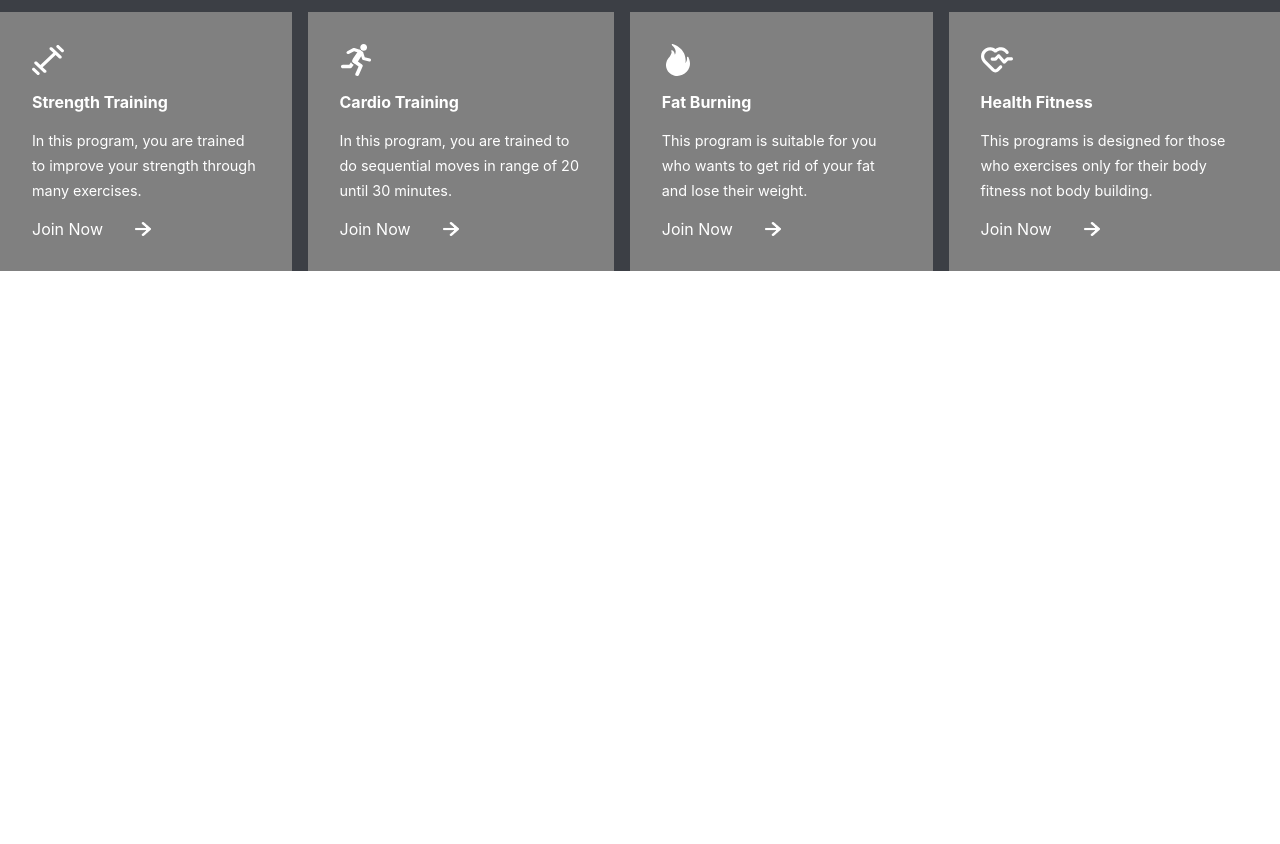
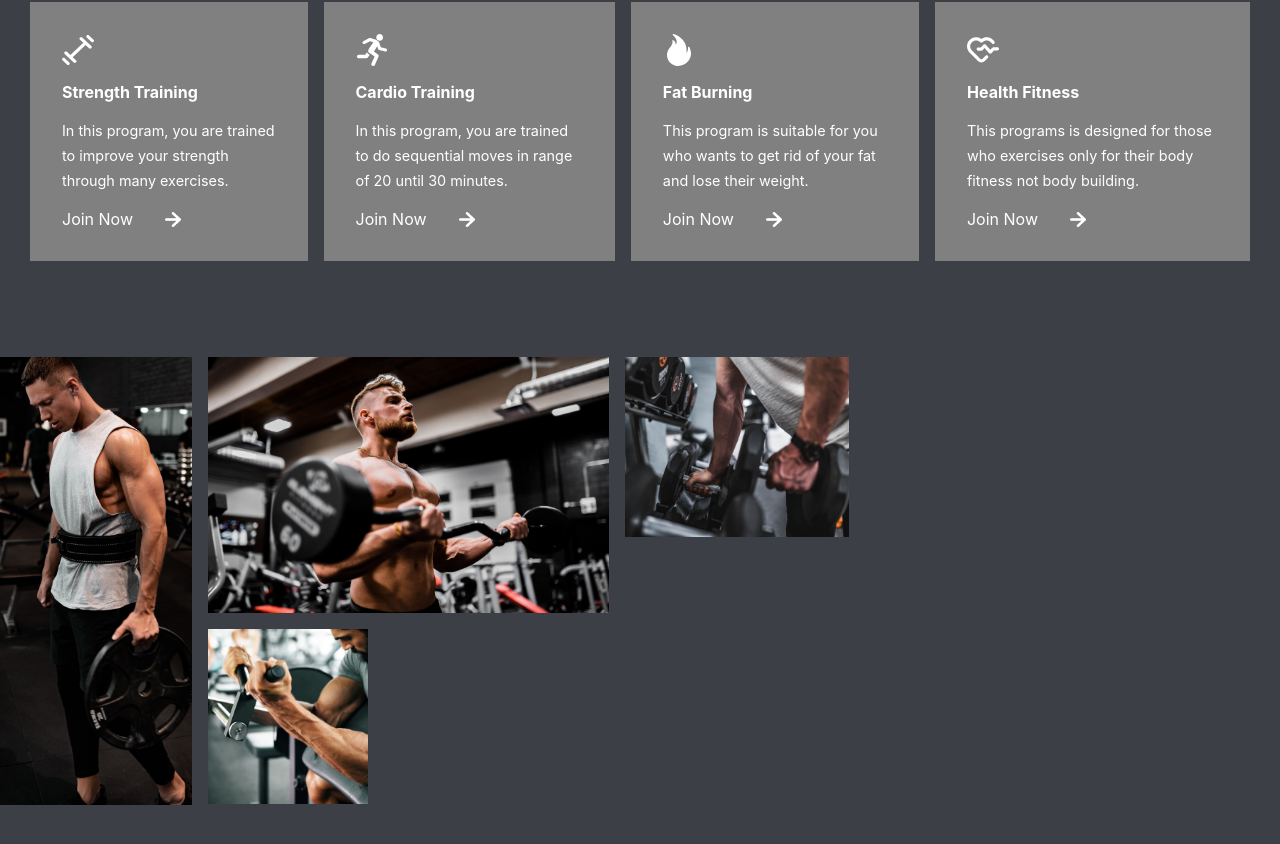
Before and after one commit to pearl0304/FIT-CLUB, a React (Create React App) app: page / in a window 1280 px wide. Shown: the part 918-1762 px from the top of the page. Before the commit the page ends 1189 px from the top, so only its background shows below. Built offline with nearby package versions, Linux system fonts and the light colour scheme.

Commit message:
style: reasons

```diff
--- a/src/App.css
+++ b/src/App.css
@@ -1,5 +1,7 @@
 * {
   list-style: none;
+  margin: 0;
+  padding: 0;
 }
 :root {
   --lightgray: #d9d9d9;
--- a/src/App.js
+++ b/src/App.js
@@ -1,11 +1,13 @@
 import "./App.css";
 import { Hero } from "./components/Hero/Hero";
 import { Progrmas } from "./components/Programs/Progrmas";
+import { Reasons } from "./components/Reasons/Reasons";
 function App() {
   return (
     <div className="App">
       <Hero />
       <Progrmas />
+      <Reasons />
     </div>
   );
 }
--- a/src/components/Programs/Programs.css
+++ b/src/components/Programs/Programs.css
@@ -2,7 +2,7 @@
   display: flex;
   flex-direction: column;
   gap: 2rem;
-  padding: 0 2rem;
+  padding: 0 5rem;
 }
 
 .programs-header {
@@ -14,11 +14,15 @@
   color: white;
   text-transform: uppercase;
   font-style: italic;
+  margin-left: 30px;
+  margin-right: 30px;
 }
 
 .programs-categories {
   display: flex;
   gap: 1rem;
+  margin-left: 30px;
+  margin-right: 30px;
 }
 
 .category {
--- /dev/null
+++ b/src/components/Reasons/Reasons.css
@@ -0,0 +1,41 @@
+.Reasons {
+  padding: 0;
+  display: flex;
+  grid-template: 2rem;
+}
+
+.left-r {
+  flex: 1 1;
+  display: grid;
+  grid-template-columns: repeat(3, 1fr);
+  gap: 1rem;
+  grid-auto-rows: 1fr;
+}
+
+.left-r > img {
+  object-fit: cover;
+}
+
+.left-r > img:first-child {
+  width: 12rem;
+  grid-row: 1/3;
+  height: 28rem;
+}
+
+.left-r > img:nth-child(2) {
+  width: auto;
+  height: 16rem;
+  grid-row: 2rem;
+}
+
+.left-r > img:nth-child(3) {
+  width: 14rem;
+}
+
+.left-r > img:nth-child(4) {
+  width: 10rem;
+}
+
+.right-r {
+  flex: 1 1;
+}
--- /dev/null
+++ b/src/components/Reasons/Reasons.jsx
@@ -0,0 +1,24 @@
+import React from "react";
+import "./Reasons.css";
+import image1 from "../../assets/image1.png";
+import image2 from "../../assets/image2.png";
+import image3 from "../../assets/image3.png";
+import image4 from "../../assets/image4.png";
+import nb from "../../assets/nb.png";
+import adidas from "../../assets/adidas.png";
+import nike from "../../assets/nike.png";
+import tick from "../../assets/tick.png";
+
+export const Reasons = () => {
+  return (
+    <div className="Reasons" id="reasons">
+      <div className="left-r">
+        <img src={image1} alt="the man who exercise"></img>
+        <img src={image2} alt="the man who exercise"></img>
+        <img src={image3} alt="the man who exercise"></img>
+        <img src={image4} alt="the man who exercise"></img>
+      </div>
+      <div className="right-r"></div>
+    </div>
+  );
+};
```
